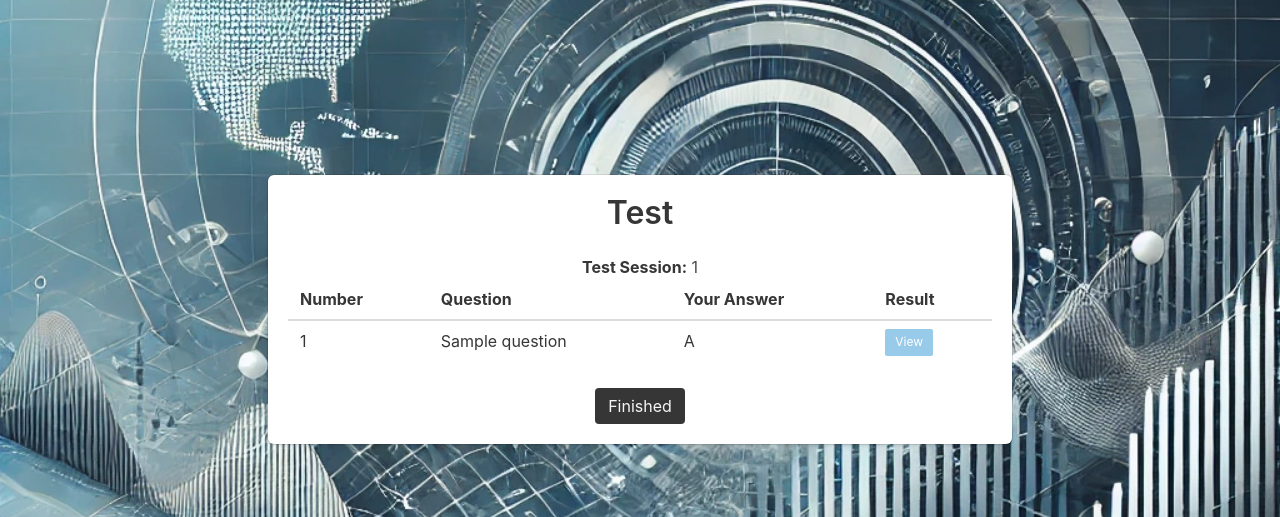
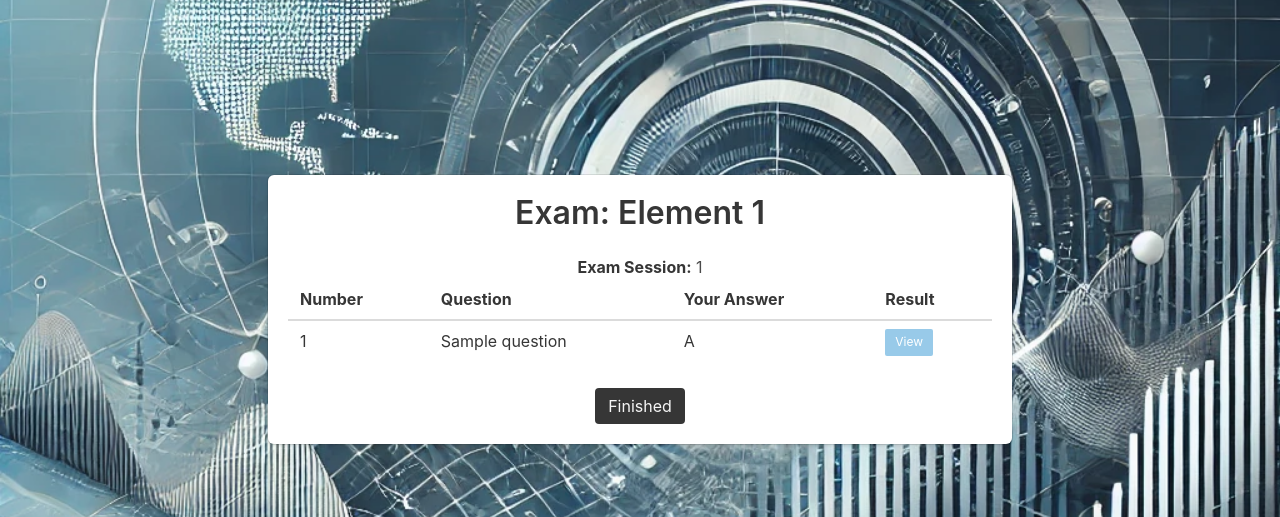
Before and after one commit to kr3kls/OpenWaves, a Flask app: page /exam/1/review in a window 1280 px wide. Shown: the part 155-672 px from the top of the page. Run offline with Flask 3, Linux system fonts and the light colour scheme; a user stored in the database is signed in; tables that the repository leaves empty hold one stand-in row (values such as "Sample post"); some libraries are stand-ins or nearby versions.

Commit message:
Review button refactor
Review button saves answer

```diff
--- a/openwaves/main.py
+++ b/openwaves/main.py
@@ -396,8 +396,7 @@
         db.session.commit()
 
         # Add the questions to the exam - TODO: Change this to the algorithm
-        #questions = Question.query.filter_by(pool_id=pool_id).limit(35).all()
-        questions = Question.query.filter_by(pool_id=pool_id, id=239).limit(35).all()
+        questions = Question.query.filter_by(pool_id=pool_id).limit(35).all()
 
         for q_index, question in enumerate(questions):
             new_answer = ExamAnswer(
@@ -462,6 +461,8 @@
             current_question_index += 1
         elif 'back' in request.form:
             current_question_index -= 1
+        elif 'review' in request.form:
+            return redirect(url_for('main.review_exam', exam_id=exam.id))
 
     # Get the current question based on the index
     if current_question_index < 0:
@@ -501,8 +502,16 @@
         flash('Invalid or closed exam ID.', 'danger')
         return redirect(url_for(PAGE_SESSIONS))
 
+    if exam.user_id != current_user.id:
+        flash(MSG_ACCESS_DENIED, "danger")
+        return redirect(url_for(PAGE_LOGOUT))
+
+    # Get the exam name
+    exam_name = get_exam_name(f'{exam.element}')
+
     # Retrieve all answers related to the exam
-    exam_answers = ExamAnswer.query.filter_by(exam_id=exam.id).order_by(ExamAnswer.question_number).all()
+    exam_answers = \
+        ExamAnswer.query.filter_by(exam_id=exam.id).order_by(ExamAnswer.question_number).all()
 
     # Get the associated questions for review
     question_ids = [answer.question_id for answer in exam_answers]
@@ -515,7 +524,8 @@
         'review.html',
         exam=exam,
         exam_answers=exam_answers,
-        questions=question_dict
+        questions=question_dict,
+        exam_name=exam_name
     )
 
 ##########################################
--- a/openwaves/templates/exam.html
+++ b/openwaves/templates/exam.html
@@ -43,7 +43,9 @@
                         {% if current_index == total_questions - 1 %}disabled{% endif %}>
                         Next
                     </button>
-                    <a href="{{ url_for('main.review_exam', exam_id=exam.id) }}" class="button is-light-button-color">Review Exam</a>
+                    <button type="submit" name="review" class="button is-light-button-color">
+                        Review
+                    </button>
                 </div>
             </form>
         </div>
--- a/openwaves/templates/review.html
+++ b/openwaves/templates/review.html
@@ -3,8 +3,8 @@
 {% block content %}
 <div class="column is-8 is-offset-2 mt-5">
     <div class="box has-text-centered">
-        <h1 class="title has-text-dark">Test</h1>
-        <p><strong>Test Session:</strong> {{ exam.session_id }}</p>
+        <h1 class="title has-text-dark">{{ exam_name }} Exam: Element {{ exam.element }}</h1>
+        <p><strong>Exam Session:</strong> {{ exam.session_id }}</p>
 
         <!-- Review Table -->
         <div class="table-container mt-3">
```
